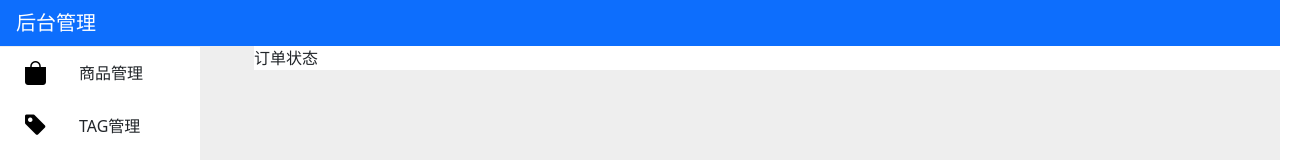
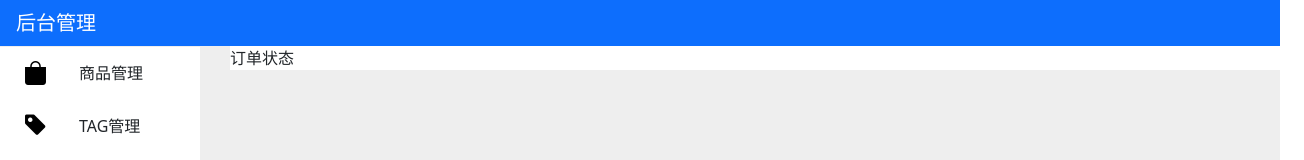
Before and after one commit to odige/manage, a Vue app: page /#/order in a window 1280 px wide. Shown: the top 160 px of the page, 1304 px wide, since content can reach past the window. Built offline with nearby package versions, Linux system fonts and the light colour scheme.

Commit message:
style:页面整体样式修改

```diff
--- a/src/components/AccomPlish.vue
+++ b/src/components/AccomPlish.vue
@@ -1,5 +1,5 @@
 <template>
-    <div class="row ms-4">
+    <div class="row ">
         结束订单
     </div>
 </template>
--- a/src/components/ManaGe.vue
+++ b/src/components/ManaGe.vue
@@ -1,5 +1,5 @@
 <template>
-  <div class="row ms-4">
+  <div class="row ">
     商品管理
   </div>
 </template>
--- a/src/components/OrDer.vue
+++ b/src/components/OrDer.vue
@@ -1,5 +1,5 @@
 <template>
-    <div class="row ms-4">
+    <div class="row">
         订单状态
     </div>
 </template>
```
